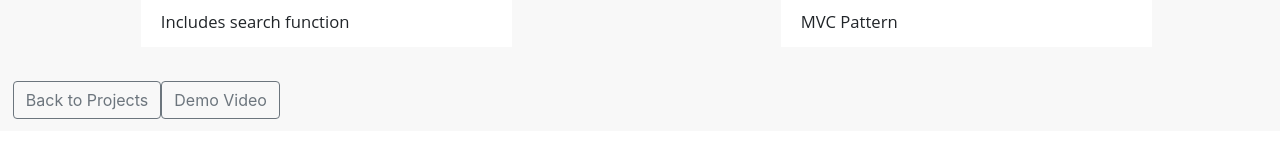
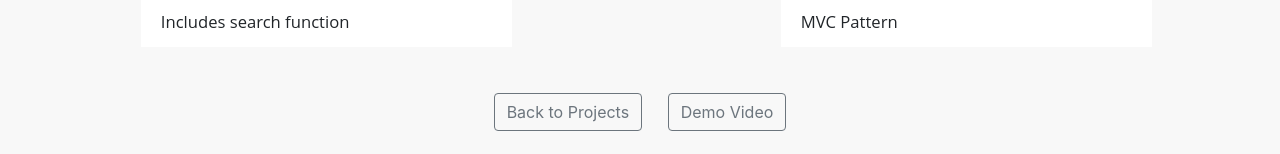
Before and after one commit to christinapark0117/profile-page, a React (Create React App) app: page /project/breadisgold in a window 1280 px wide. Shown: the part 895-1049 px from the top of the page. Before the commit the page ends 1026 px from the top, so only its background shows below. Built offline with nearby package versions, Linux system fonts and the light colour scheme.

Commit message:
buttons on the project detail page centered;

```diff
--- a/src/PageStyle/AllensCabinets.css
+++ b/src/PageStyle/AllensCabinets.css
@@ -94,3 +94,13 @@
     font-size: 1.3vw;
     font-family: "Open Sans" !important;
 }
+
+.controlButtons{
+    padding: 1vw 1vw 1vw 1vw;
+    margin: 0 auto;
+    text-align: center;
+}
+
+.btn{
+    margin: 1vw;
+}
--- a/src/PageStyle/BreadIsGold.css
+++ b/src/PageStyle/BreadIsGold.css
@@ -89,6 +89,11 @@
 }
 
 .controlButtons{
-    padding: 1vw;
+    padding: 1vw 1vw 1vw 1vw;
+    margin: 0 auto;
+    text-align: center;
+}
 
+.btn{
+    margin: 1vw;
 }
--- a/src/PageStyle/BurgerDiner.css
+++ b/src/PageStyle/BurgerDiner.css
@@ -87,3 +87,13 @@
     font-size: 1.3vw;
     font-family: "Open Sans" !important;
 }
+
+.controlButtons{
+    padding: 1vw 1vw 1vw 1vw;
+    margin: 0 auto;
+    text-align: center;
+}
+
+.btn{
+    margin: 1vw;
+}
```
